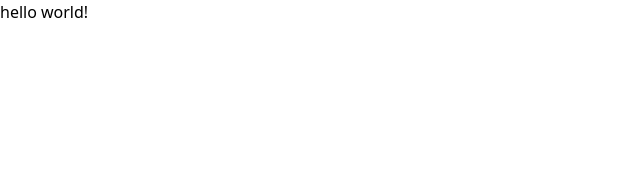
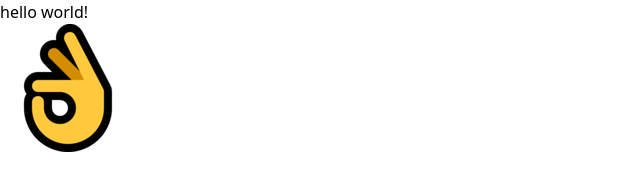
Before and after one commit to frc2852/infinite-recharge-scouting-app, a website built with webpack: page src/index.html in a window 1280 px wide. Shown: the whole page, without its empty margins (0-640 px from the left). Built offline with nearby package versions, Linux system fonts and the light colour scheme.

Commit message:
Added basic image to index file

```diff
--- a/src/index.html
+++ b/src/index.html
@@ -1,12 +1,16 @@
 <!DOCTYPE html>
 <html lang="en">
+
 <head>
   <meta charset="UTF-8" />
   <meta name="viewport" content="width=device-width, initial-scale=1.0" />
   <meta http-equiv="X-UA-Compatible" content="ie=edge" />
   <title>2852 Scouting App</title>
 </head>
+
 <body>
   <h1>hello world!</h1>
+  <img src='assets/ok.png' />
 </body>
+
 </html>
```
Also changed, not shown: src/assets/ok.png (added). Lines whose indentation alone changed are shown as unchanged.
